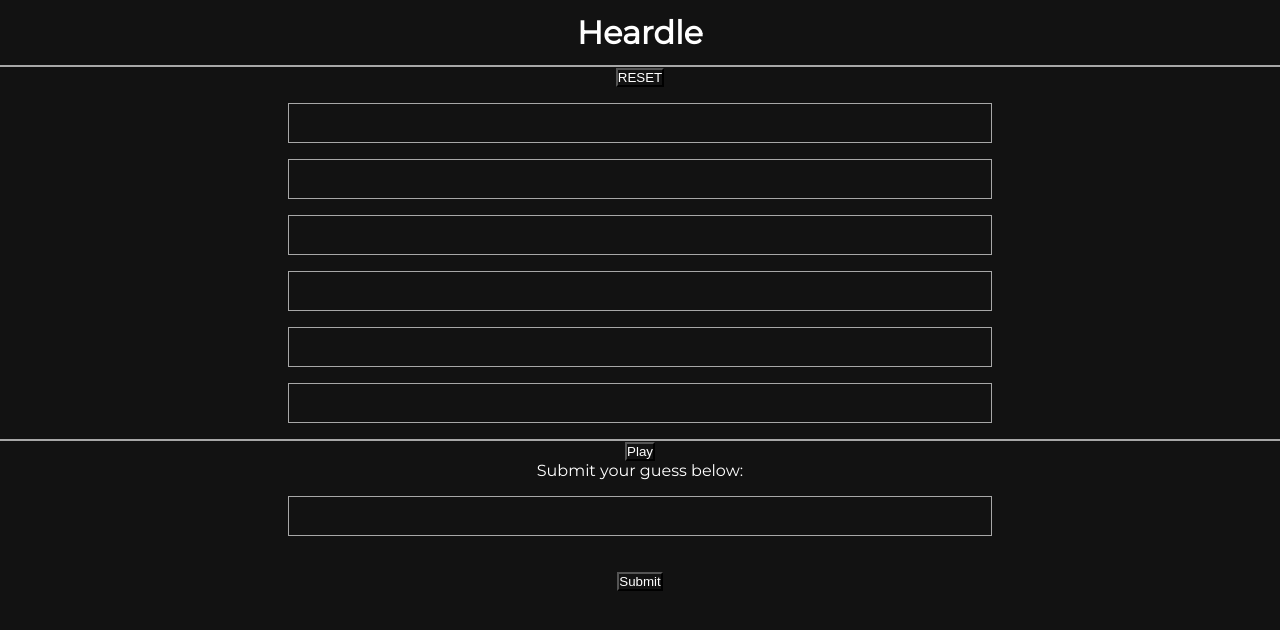
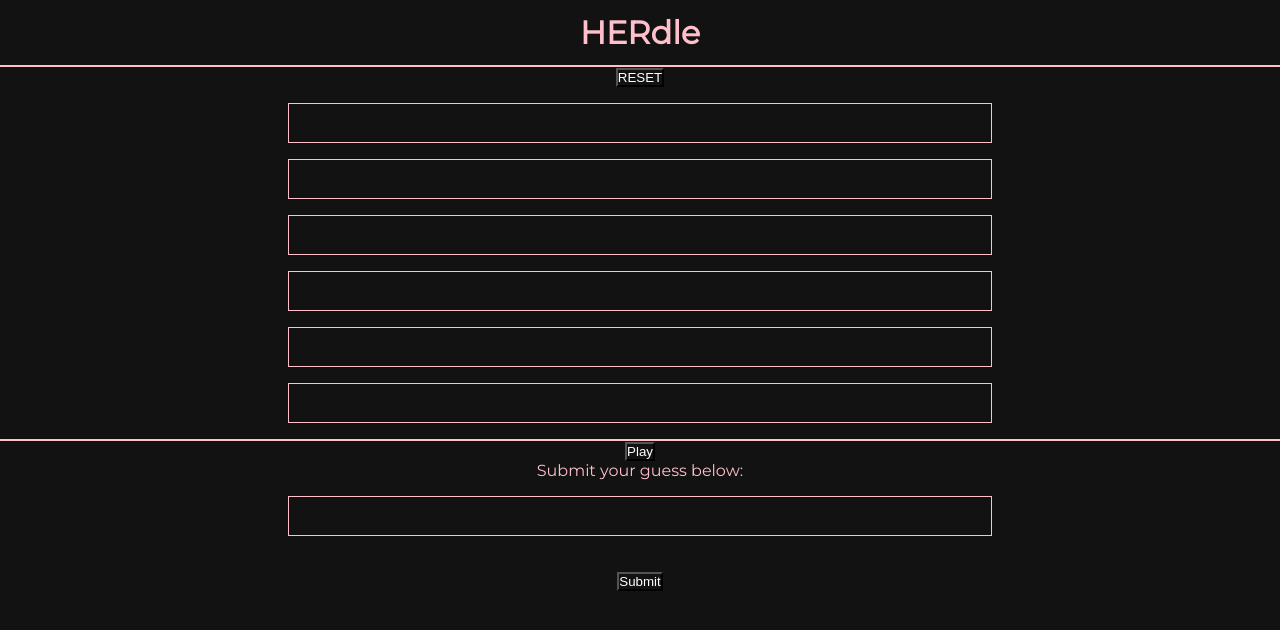
Before and after one commit to teyahbd/react-heardle-clone, a React (Create React App) app: page / in a window 1280 px wide. Shown: the top 630 px of the page. Built offline with nearby package versions, Linux system fonts and the light colour scheme.

Commit message:
play with styling

```diff
--- a/src/App.css
+++ b/src/App.css
@@ -10,7 +10,7 @@
 .App {
   text-align: center;
   font-family: "Montserrat";
-  color: white;
+  color: pink;
 }
 
 #boxes {
@@ -21,25 +21,25 @@
   margin: 0.8rem;
 }
 
-h3,
+p,
 input {
   display: flex;
-  justify-content: center;
   align-items: center;
-  border: 0.8px solid #a7a7a7;
+  text-align: left;
+  border: 0.8px solid pink;
   width: 55vw;
   height: 2.5rem;
   padding: 1rem;
   margin: auto;
   margin-top: 1rem;
   margin-bottom: 1rem;
-  color: white;
+  color: pink;
 }
 
 button {
   color: white;
 }
 hr {
-  border: 0.5px solid #a7a7a7;
+  border: 0.5px solid pink;
   margin: 0 auto;
 }
--- a/src/components/Form.jsx
+++ b/src/components/Form.jsx
@@ -35,7 +35,7 @@
         <br />
         <button type="submit">Submit</button>
       </form>
-      <p>{correctAnswer}</p>
+      <h3>{correctAnswer}</h3>
     </div>
   );
 };
--- a/src/components/Guesses.jsx
+++ b/src/components/Guesses.jsx
@@ -8,12 +8,12 @@
   }
   return (
     <div id="boxes">
-      <h3>{guessTexts[0]}</h3>
-      <h3>{guessTexts[1]}</h3>
-      <h3>{guessTexts[2]}</h3>
-      <h3>{guessTexts[3]}</h3>
-      <h3>{guessTexts[4]}</h3>
-      <h3>{guessTexts[5]}</h3>
+      <p>{guessTexts[0]}</p>
+      <p>{guessTexts[1]}</p>
+      <p>{guessTexts[2]}</p>
+      <p>{guessTexts[3]}</p>
+      <p>{guessTexts[4]}</p>
+      <p>{guessTexts[5]}</p>
     </div>
   );
 };
--- a/src/components/Header.jsx
+++ b/src/components/Header.jsx
@@ -1,5 +1,5 @@
 const Header = () => {
-  return <h1>Heardle</h1>;
+  return <h1>HERdle</h1>;
 };
 
 export default Header;
```
